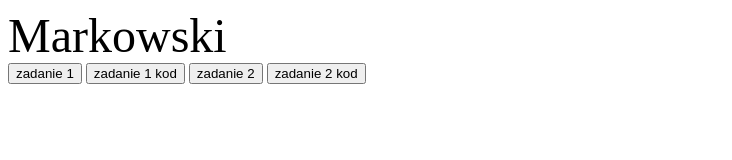
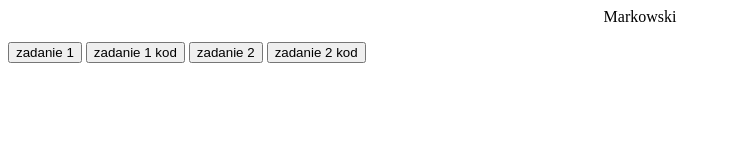
Before and after one commit to Piotr206/WIAP2, a plain HTML site: page index.html in a window 1280 px wide. Shown: the whole page, without its empty margins (0-732 px from the left). Drawn offline with Linux system fonts and the light colour scheme.

Commit message:
Update index.html

```diff
--- a/index.html
+++ b/index.html
@@ -21,7 +21,7 @@ window.open("zad2kod.txt","okienko","toolbar=no,directories=no,menubar=no,height
 </script>
 </head>
 <body>
-<font size=20 mm; text-align: center;" >Markowski</font>
+<p style=" size=20 mm; text-align: center;" >Markowski </p>
 <form>
 <input type="button" name="przycisk" value="zadanie 1" onclick="WinOpen_markowski(' ')">
 <input type="button" name="przycisk" value="zadanie 1 kod" onclick="WinOpen_markowski6(' ')">
```
